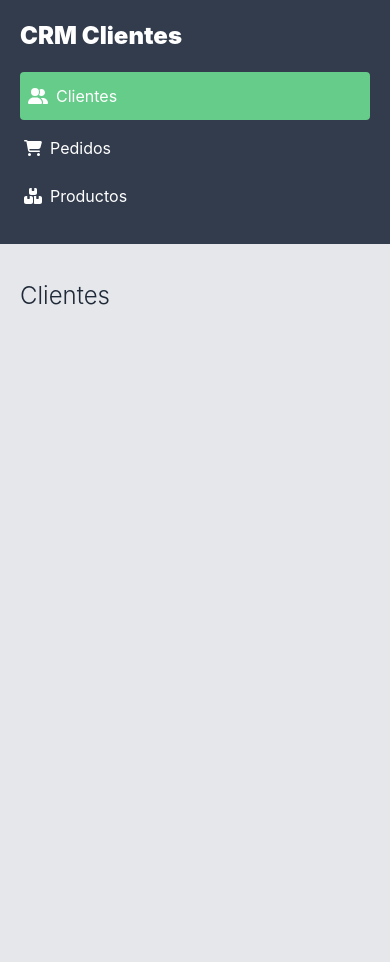
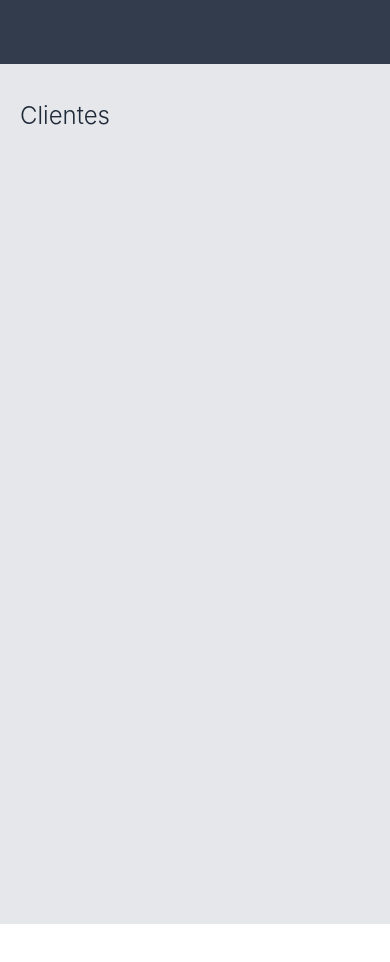
Before and after one commit to Miguel-Espinales-ESES/crm_nextTypeScript_tailwindcss, a Next.js app: page / in a window 390 px wide. Shown: the top 962 px of the page. After the commit the page ends 924 px from the top, so only its background shows below. Built offline with nearby package versions, Linux system fonts and the light colour scheme.

Commit message:
agregando collapse al sidebar y mejorando el responsive

```diff
--- a/components/Layout/index.tsx
+++ b/components/Layout/index.tsx
@@ -40,16 +40,16 @@ const Layout: React.FC<Props> = ({ children }) => {
 
             {
                 (activeLayout) ? (
-                    <div className='grid h-full grid-cols-10 gap-4 bg-gray-200 md:min-h-screen'>
-                        <div className='col-span-10 h-2/5 md:min-h-screen md:col-span-2'>
-                            <Sidebar />
-                        </div>
-                        <main>
-                            <div className='h-screen col-span-10 p-5 md:col-span-8'>
+                    <main>
+                        <div className='grid h-full grid-cols-12 gap-4 bg-gray-200 md:min-h-screen'>
+                            <div className='sticky top-0 z-50 col-span-12 lg:min-h-screen lg:col-span-2'>
+                                <Sidebar />
+                            </div>
+                            <div className='h-screen col-span-12 p-5 lg:col-span-10'>
                                 {children}
                             </div>
-                        </main>
-                    </div>
+                        </div>
+                    </main>
                 ) : (
                     <div className='flex flex-col justify-center min-h-screen text-white bg-base-content'>
                         <main>
--- /dev/null
+++ b/components/Sidebar/ContendSIdebar.tsx
@@ -0,0 +1,43 @@
+import React from 'react';
+import { useRouter } from 'next/router'
+// componets
+import NavItem from './NavItem'
+// icon
+import { FontAwesomeIcon } from '@fortawesome/react-fontawesome'
+import { faUserGroup, faShoppingCart, faBoxesStacked } from '@fortawesome/free-solid-svg-icons'
+
+const ContendSidebar = () => {
+    // routing de next
+    const router = useRouter()
+    const ListNavItem = [
+        <NavItem
+            key={0}
+            url='/'
+            label='Clientes'
+            active={(router.pathname === '/') ? true : false}
+            Icon={<FontAwesomeIcon icon={faUserGroup} />}
+        />,
+        <NavItem
+            key={1}
+            url='/pedidos'
+            label='Pedidos'
+            active={(router.pathname === '/pedidos') ? true : false}
+            Icon={<FontAwesomeIcon icon={faShoppingCart} />}
+        />,
+        <NavItem
+            key={2}
+            url='/productos'
+            label='Productos'
+            active={(router.pathname === '/productos') ? true : false}
+            Icon={<FontAwesomeIcon icon={faBoxesStacked} />}
+        />
+    ]
+
+    return (
+        <nav className={`mt-5 list-none ${ListNavItem.length >= 8 ? 'h-[40vh]' : ''} `}>
+            {ListNavItem.map((Item) => Item)}
+        </nav>
+    )
+}
+
+export default ContendSidebar
--- a/components/Sidebar/index.tsx
+++ b/components/Sidebar/index.tsx
@@ -2,6 +2,7 @@ import React from 'react';
 import { useRouter } from 'next/router'
 // componets
 import NavItem from './NavItem'
+import ContendSidebar from './ContendSIdebar'
 // icon
 import { FontAwesomeIcon } from '@fortawesome/react-fontawesome'
 import { faUserGroup, faShoppingCart, faBoxesStacked } from '@fortawesome/free-solid-svg-icons'
@@ -14,29 +15,24 @@ const Sidebar: React.FC<Props> = () => {
     const router = useRouter()
 
     return (
-        <aside className='p-5 bg-base-content md:h-full'>
-            <span className='text-2xl font-black text-white'>CRM Clientes</span>
-            <nav className='mt-5 list-none'>
-                <NavItem
-                    url='/'
-                    label='Clientes'
-                    active={(router.pathname === '/') ? true : false}
-                    Icon={<FontAwesomeIcon icon={faUserGroup} />}
-                />
-                <NavItem
-                    url='/pedidos'
-                    label='Pedidos'
-                    active={(router.pathname === '/pedidos') ? true : false}
-                    Icon={<FontAwesomeIcon icon={faShoppingCart} />}
-                />
-                <NavItem
-                    url='/productos'
-                    label='Productos'
-                    active={(router.pathname === '/productos') ? true : false}
-                    Icon={<FontAwesomeIcon icon={faBoxesStacked} />}
-                />
-            </nav>
-        </aside>
+        <>
+            <aside className='hidden p-5 lg:block bg-base-content md:h-full'>
+                <span className='text-2xl font-black text-white'>CRM Clientes</span>
+                <ContendSidebar />
+            </aside>
+            {/* // Responsive Sidebar  */}
+            <aside className='block h-full lg:hidden bg-base-content'>
+                <div tabIndex={0} className="text-white bg-base-content collapse collapse-plus">
+                    <input type="checkbox" />
+                    <div className="text-xl font-medium collapse-title">
+                        <span className='text-2xl font-black text-white'>CRM Clientes</span>
+                    </div>
+                    <div className="overflow-auto collapse-content">
+                        <ContendSidebar />
+                    </div>
+                </div>
+            </aside>
+        </>
     )
 }
 
--- a/pages/index.tsx
+++ b/pages/index.tsx
@@ -5,9 +5,9 @@ import Layout from '../components/Layout'
 
 const Home: NextPage = () => {
   return (
-    <>
+    <div className='w-full'>
         <h1 className='text-2xl font-light text-gray-800'>Clientes</h1>
-    </>
+    </div>
   )
 }
 
```
